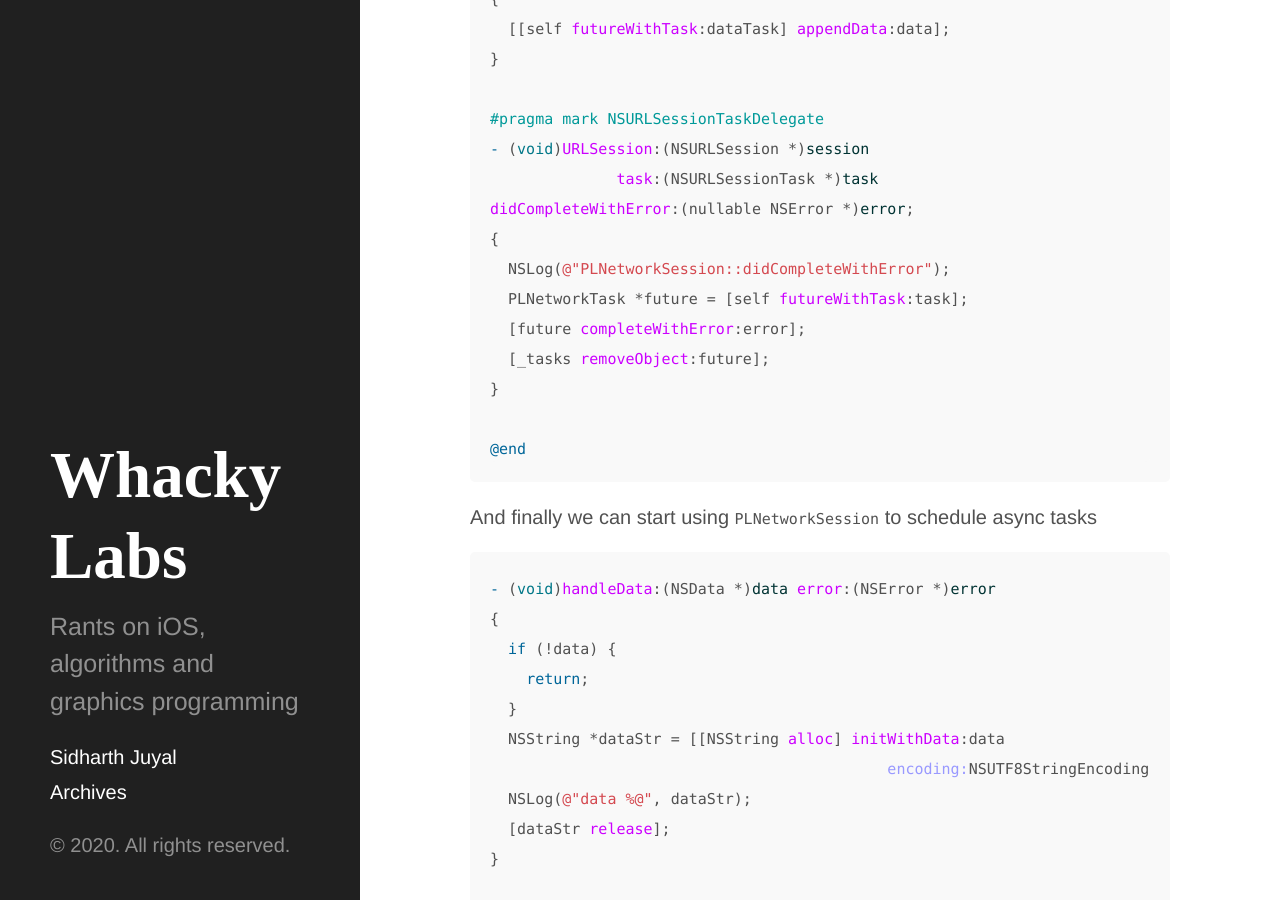
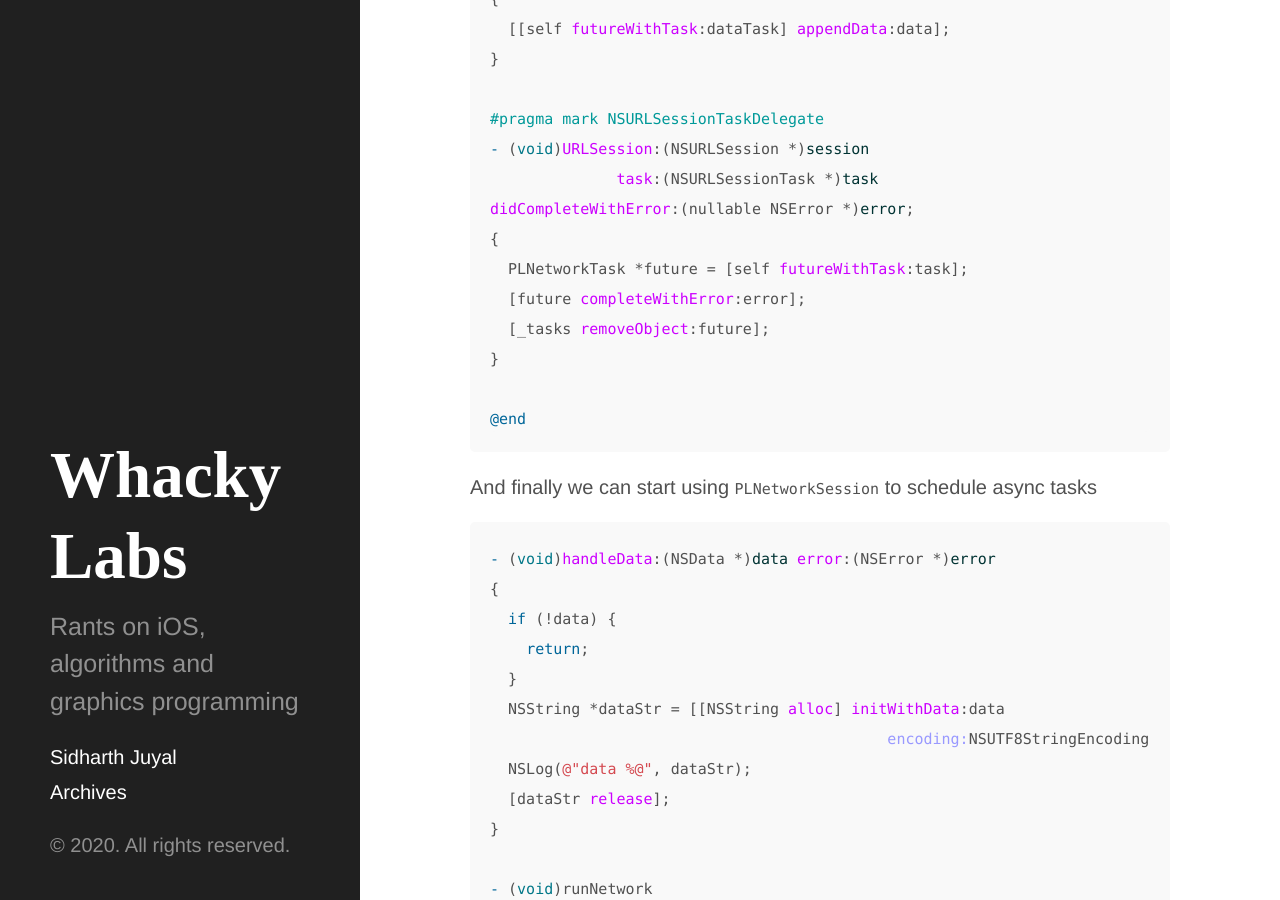
Before and after one commit to chunkyguy/chunkyguy.github.io, a Jekyll site: the page built from _posts/2020-01-02-callback-with-nsinvocation.md, in a window 1280 px wide and 900 px high, scrolled down 8480 px. Built offline with Jekyll 4.4.1, drawn with Linux system fonts in a browser that asks for light colours.

Commit message:
Remove log

```diff
--- a/_posts/2020-01-02-callback-with-nsinvocation.md
+++ b/_posts/2020-01-02-callback-with-nsinvocation.md
@@ -277,7 +277,6 @@
               task:(NSURLSessionTask *)task
 didCompleteWithError:(nullable NSError *)error;
 {
-  NSLog(@"PLNetworkSession::didCompleteWithError");
   PLNetworkTask *future = [self futureWithTask:task];
   [future completeWithError:error];
   [_tasks removeObject:future];
```
